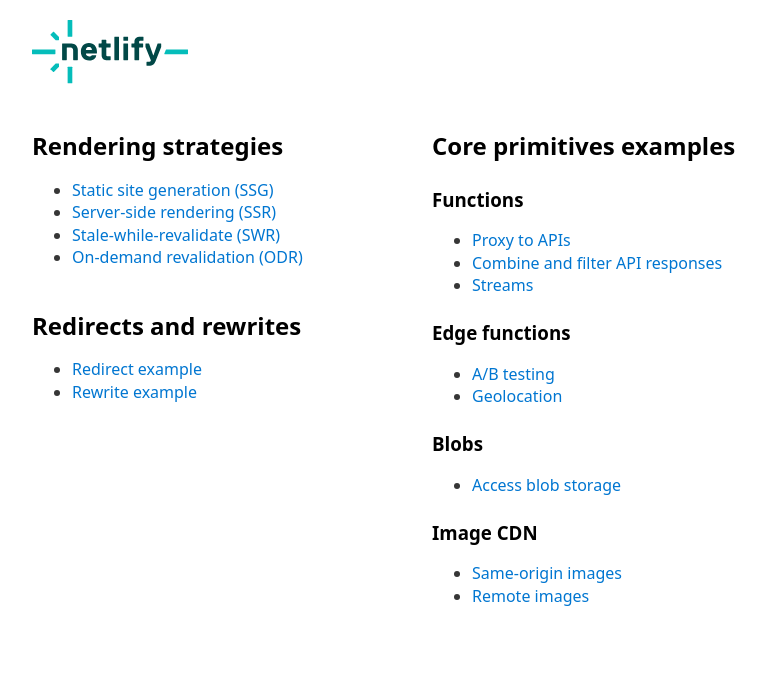
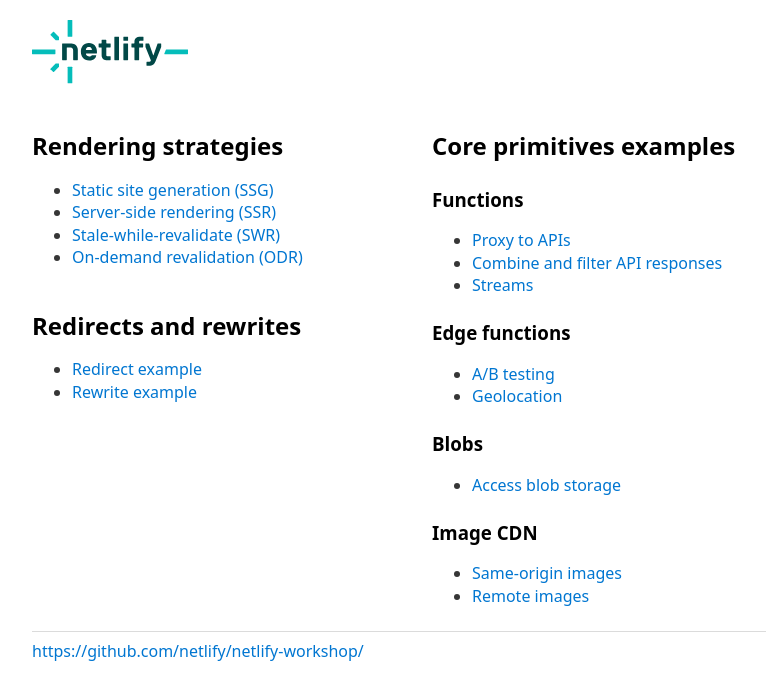
Before and after one commit to netlify/netlify-workshop, a Next.js app: page / in a window 1280 px wide. Shown: the top 700 px of the page, without its empty margins (208-974 px from the left). Built offline with nearby package versions, Linux system fonts and the light colour scheme.

Commit message:
added link

```diff
--- a/src/pages/index.tsx
+++ b/src/pages/index.tsx
@@ -6,6 +6,7 @@
   return (
     <main>
       <Nav title="Netlify Workshop" />
+
       <section className="flex columns">
         <div>
           <h2>Rendering strategies</h2>
@@ -90,6 +91,10 @@
           </ul>
         </div>
       </section>
+      <hr></hr>
+          <Link href="https://github.com/netlify/netlify-workshop/">
+             https://github.com/netlify/netlify-workshop/
+          </Link>
     </main>
   );
 }
```
